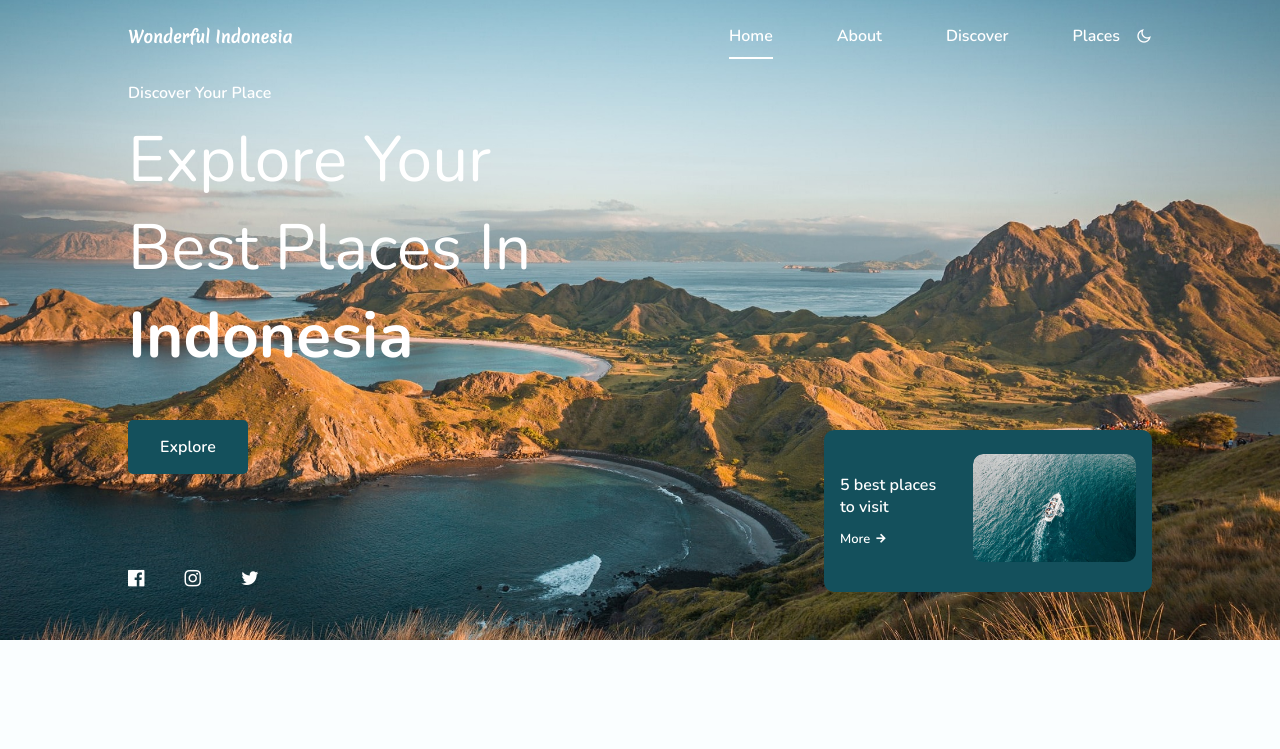
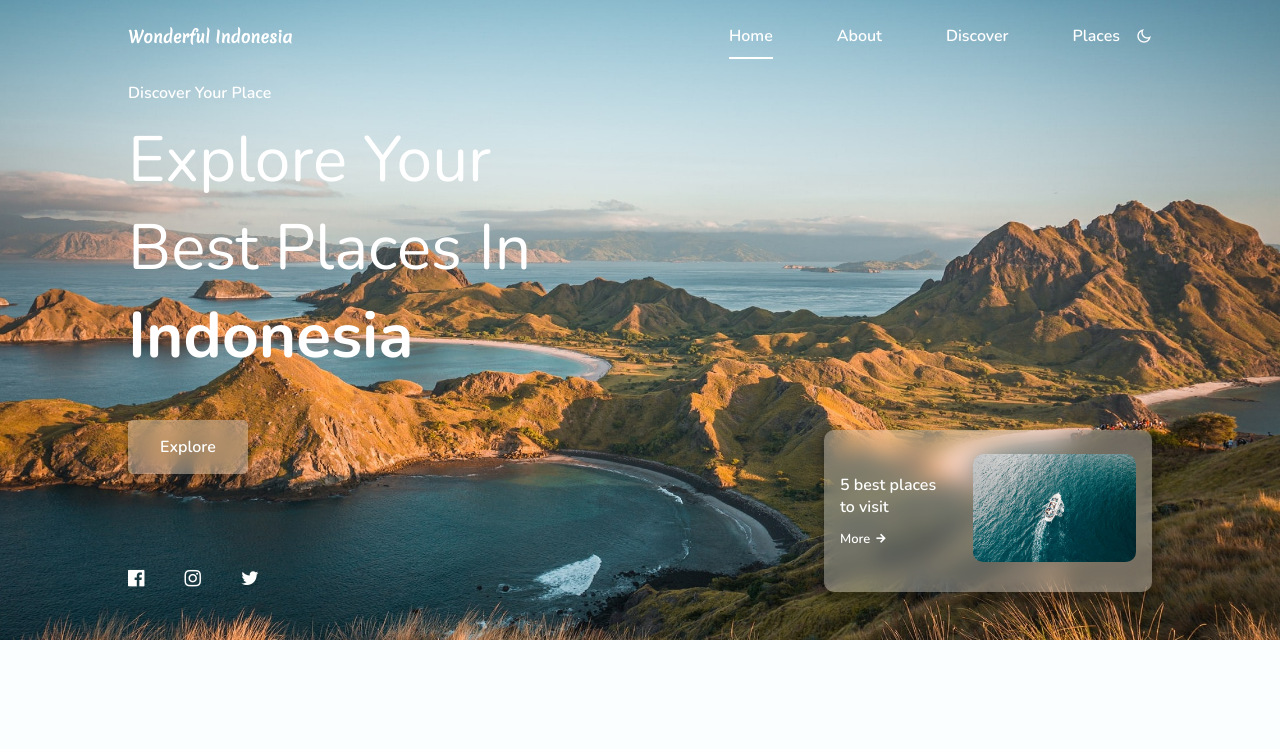
Before and after one commit to danuapratama/website-travel, a plain HTML site: page index.html in a window 1280 px wide. Shown: the top 749 px of the page. Drawn offline with nearby package versions, Linux system fonts and the light colour scheme.

Commit message:
add frosted glass effect

```diff
--- a/assets/css/styles.css
+++ b/assets/css/styles.css
@@ -334,6 +334,13 @@ input {
   margin-bottom: var(--mb-2-5);
 }
 
+.home__data .button {
+  backdrop-filter: blur(10px);
+	-webkit-backdrop-filter: blur(10px);
+	background-color: rgba(255,255,255,0.3);
+	box-shadow: 0px 9px 10px 3px rgba(0,0,0,.3);
+}
+
 .home__social {
   display: flex;
   flex-direction: column;
@@ -356,6 +363,10 @@ input {
   bottom: 1rem;
   width: 228px;
   border-radius: 10px;
+  backdrop-filter: blur(10px);
+	-webkit-backdrop-filter: blur(10px);
+	background-color: rgba(255,255,255,0.3);
+	box-shadow: 0px 9px 10px 3px rgba(0,0,0,.3);
 }
 
 .home__info-title {
@@ -367,6 +378,7 @@ input {
 
 .home__info-button {
   font-size: var(--smaller-font-size);
+
 }
 
 .home__info-overlay {
```
